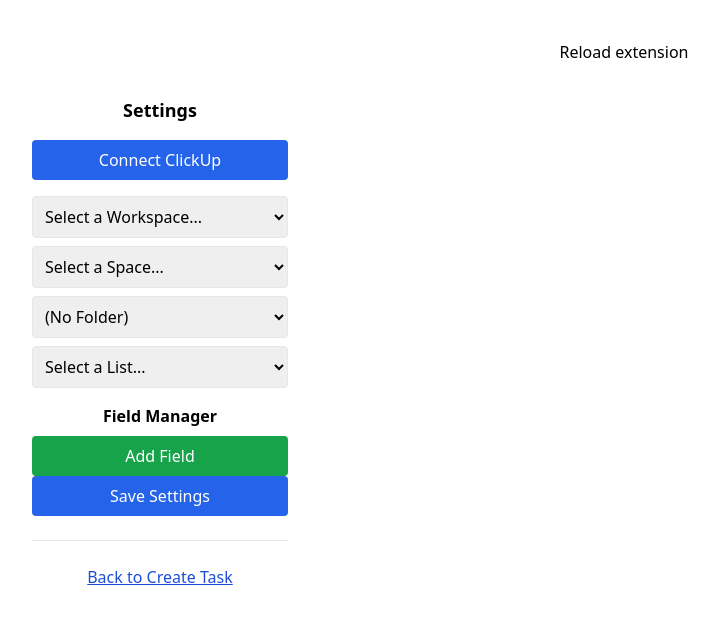
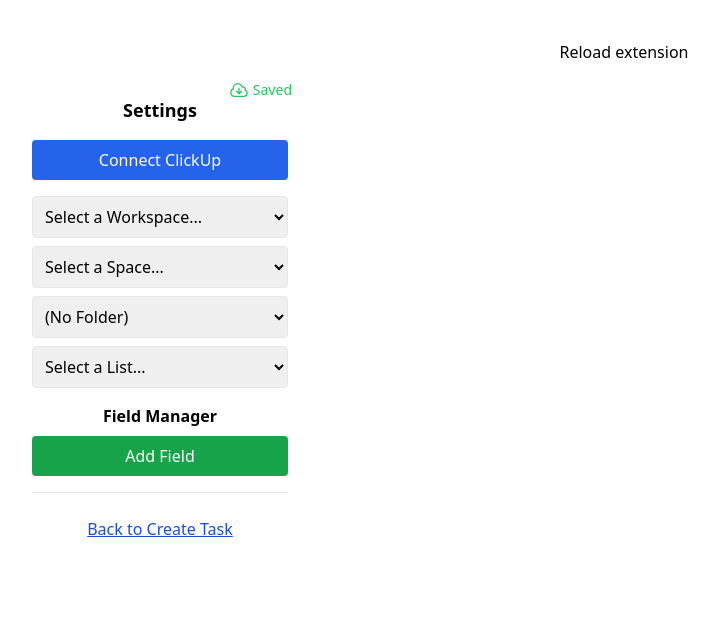
Before and after one commit to anelcanto/web-to-click-up, a React (Vite) app: page / in a window 1280 px wide. Both pictures are taken after a click on the button "Settings". Shown: the top 624 px of the page, without its empty margins (16-735 px from the left). Built offline with nearby package versions, Linux system fonts and the light colour scheme.

Commit message:
Add autosave settings

```diff
--- /dev/null
+++ b/src/components/AutoSaveStatus.tsx
@@ -0,0 +1,26 @@
+// src/components/AutoSaveStatus.tsx
+import React from 'react';
+import { CloudArrowDownIcon, ArrowPathIcon } from '@heroicons/react/24/outline';
+interface AutoSaveStatusProps {
+  isSyncing: boolean;
+  className: string
+}
+
+export default function AutoSaveStatus({ isSyncing, className }: AutoSaveStatusProps) {
+  return (
+    <div className={`${className} flex items-center space-x-1`}>
+      {isSyncing ? (
+        <>
+          <ArrowPathIcon className="h-5 w-5 text-blue-500 animate-spin" />
+          <span className="text-sm text-blue-500">Syncing…</span>
+        </>
+      ) : (
+        <>
+          <CloudArrowDownIcon className="h-5 w-5 text-green-500" />
+          <span className="text-sm text-green-500">Saved</span>
+        </>
+      )
+      }
+    </div >
+  );
+}
--- /dev/null
+++ b/src/hooks/useDebounce.ts
@@ -0,0 +1,18 @@
+// src/hooks/useDebounce.ts
+import { useEffect, useState } from 'react';
+
+export default function useDebounce<T>(value: T, delay: number): T {
+    const [debouncedValue, setDebouncedValue] = useState(value);
+
+    useEffect(() => {
+        const handler = setTimeout(() => {
+            setDebouncedValue(value);
+        }, delay);
+
+        return () => {
+            clearTimeout(handler);
+        };
+    }, [value, delay]);
+
+    return debouncedValue;
+}
--- a/src/sidepanel/SettingsPanel.tsx
+++ b/src/sidepanel/SettingsPanel.tsx
@@ -5,6 +5,8 @@
 import LocationSelectors from '../components/LocationSelectors';
 import { Settings } from '../types';
 import OAuthButton from '../components/OAuthButton';
+import useDebounce from '../hooks/useDebounce';
+import AutoSaveStatus from '../components/AutoSaveStatus';
 
 interface SettingsPanelProps {
     onGoToCreateTask: () => void;
@@ -32,6 +34,7 @@
 
     const [settingsStatus, setSettingsStatus] = useState('');
     const fieldManagerRef = useRef<FieldManagerRef>(null);
+    const isFirstRender = useRef(true);
 
     useEffect(() => {
         chrome.storage.local.get(
@@ -51,12 +54,28 @@
 
     const standardFields: Field[] = [
         { id: 'taskDescription', name: 'Task Description' },
-        // Additional standard fields here...
     ];
-
     const combinedFields: Field[] = [...standardFields, ...availableFields];
 
+    const [isSyncing, setSyncStatus] = useState(false);
+
+
+
+    const DEBOUNCE_DELAY = 1000; // 1 second
+    const debouncedSettings = useDebounce(settings, DEBOUNCE_DELAY);
+
+    const MIN_DISPLAY_TIME = 1000; // 1 second
+    useEffect(() => {
+        if (isFirstRender.current) {
+            isFirstRender.current = false;
+            return; // Skip the first render
+        }
+
+        saveSettings();
+
         async function saveSettings() {
+            setSyncStatus(true); // Start syncing
+            console.log("Saving settings.. ")
             let finalIds = selectedFieldIds;
             let finalFields = availableFields;
 
@@ -89,16 +108,33 @@
                 () => {
                     if (chrome.runtime.lastError) {
                         console.error('Error saving settings:', chrome.runtime.lastError);
-                } else {
-                    setSettingsStatus('Settings saved.');
                     }
+                    //  else {
+                    //     setSettingsStatus('Settings saved.');
+                    // }
+
+                    // Switch sync animation after a delay
+                    setTimeout(() => {
+                        setSyncStatus(false); // End syncing
+                        // setSettingsStatus(''); // Clear the status message
+                    }, 2000);
                 }
             );
         }
+        // eslint-disable-next-line react-hooks/exhaustive-deps
+    }, [debouncedSettings, selectedFieldIds]);
 
     return (
-        <div className="p-4 w-72 font-sans">
+
+        <div className="relative p-4 w-72 font-sans">
+
+
+            <AutoSaveStatus
+                isSyncing={isSyncing}
+                className={"absolute top-0 right-3"}
+            />
             <h3 className="text-lg font-bold mb-4">Settings</h3>
+
             <OAuthButton
                 settings={settings}
                 setSettings={setSettings}
@@ -120,12 +156,7 @@
                 />
             )}
 
-            <button
-                onClick={saveSettings}
-                className="w-full mb-2 p-2 bg-blue-600 text-white rounded hover:bg-blue-700 transition"
-            >
-                Save Settings
-            </button>
+
             <p className="text-sm text-gray-700">{settingsStatus}</p>
 
             <hr className="my-4" />
```
Lines whose indentation alone changed are shown as unchanged.
